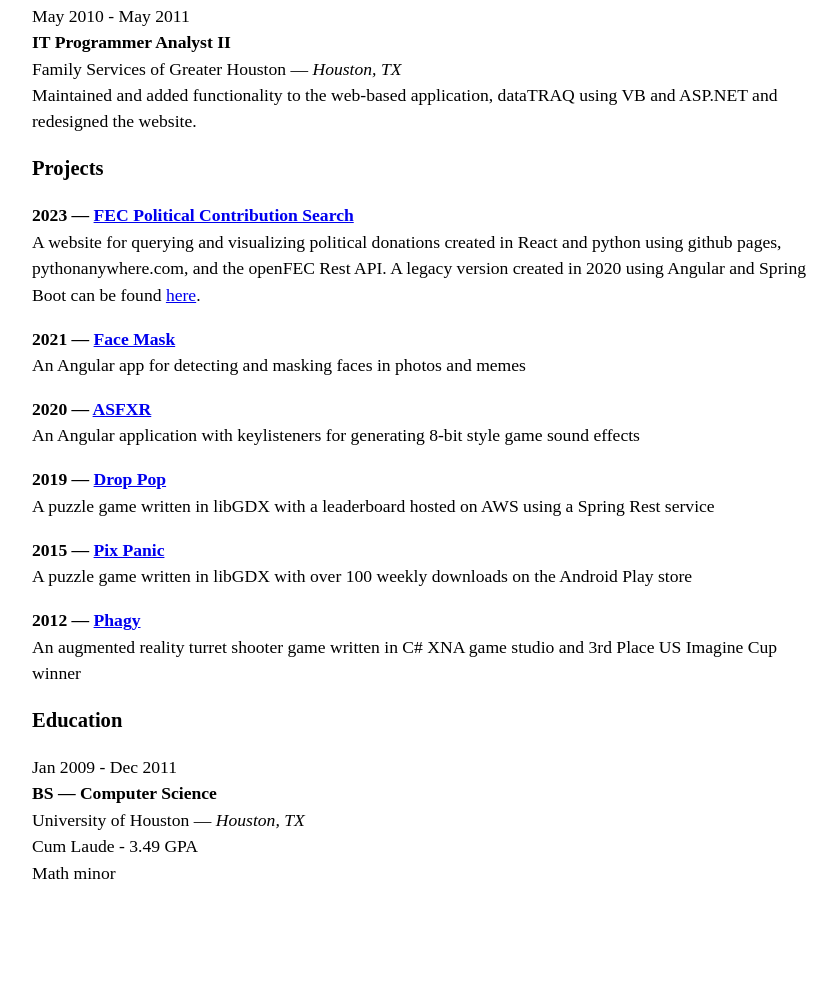
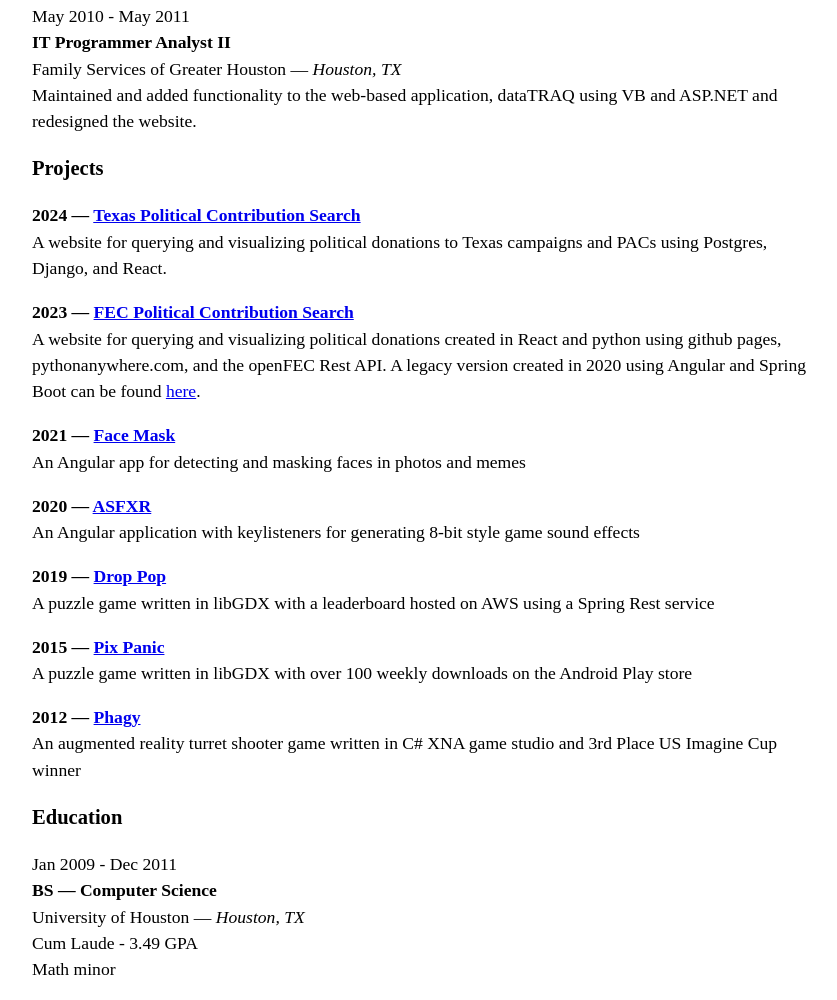
Before and after one commit to joshuaism/joshuaism.github.io, a plain HTML site: page index.html in a window 1280 px wide. Shown: the part 1629-2629 px from the top of the page, without its empty margins (212-1049 px from the left). Before the commit the page ends 2533 px from the top, so only its background shows below. Drawn offline with Linux system fonts and the light colour scheme.

Commit message:
Update index.html
Add Texas PAC search to projects

```diff
--- a/index.html
+++ b/index.html
@@ -177,6 +177,11 @@
 
     <h3>Projects</h3>
 	<p>
+		<strong>2024 &#8212; <a href="http://campaign-finance.hopto.org/texas/">Texas Political Contribution Search</a></strong><br />
+		A website for querying and visualizing political donations to Texas campaigns
+		and PACs using Postgres, Django, and React.
+	</p>
+	<p>
 		<strong>2023 &#8212; <a href="https://joshuaism.github.io/react-fec-client">FEC Political Contribution Search</a></strong><br />
 		A website for querying and visualizing political donations created in
 		React and python using github pages, pythonanywhere.com, and the openFEC Rest API.
```
